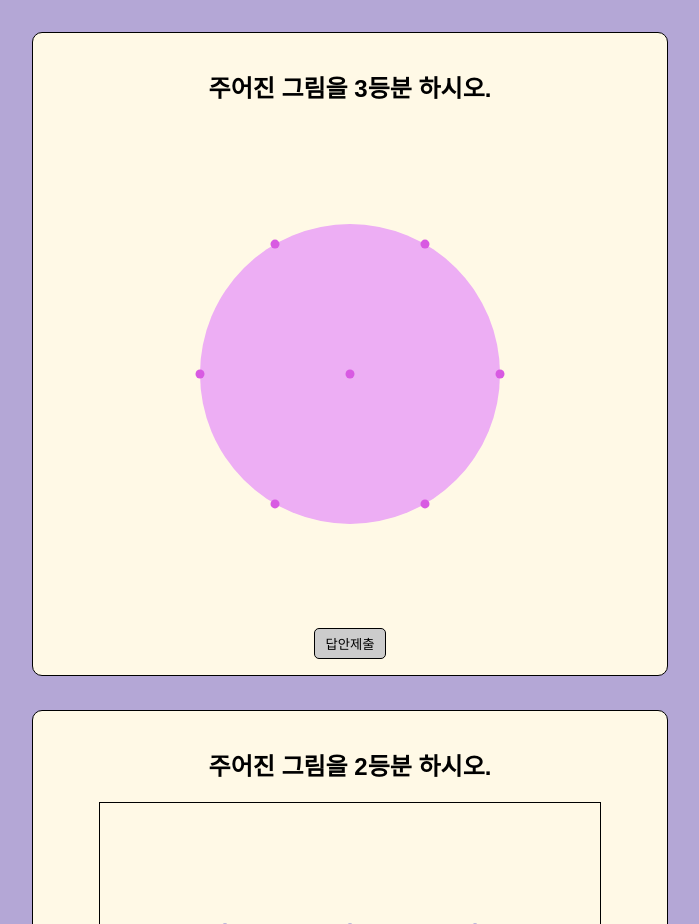
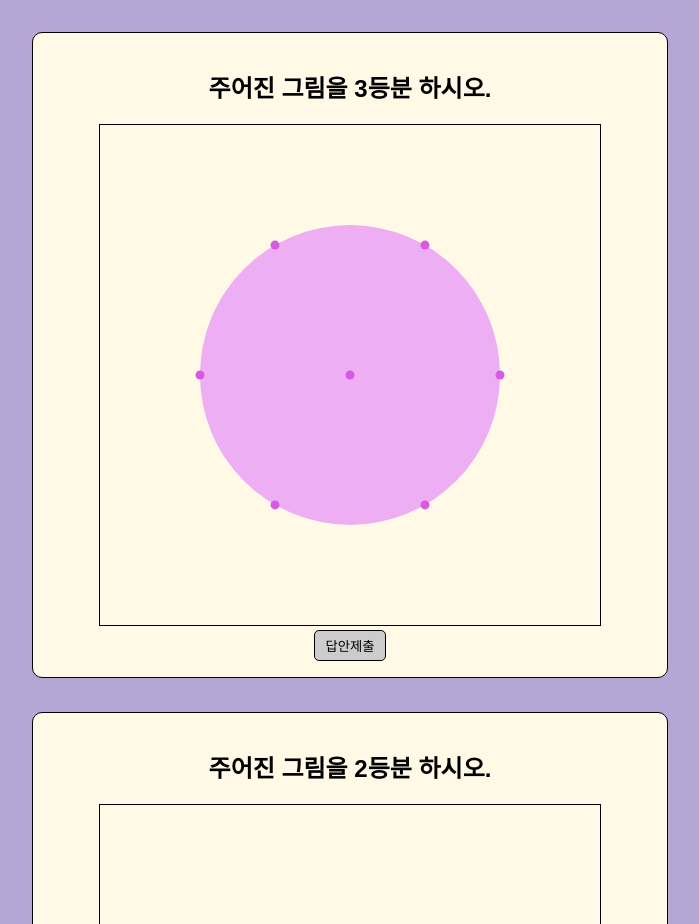
Before and after one commit to Topgrace/ElementaryFraction, a React (Vite) app: page / in a window 1280 px wide. Shown: the part 3185-4109 px from the top of the page, without its empty margins (290-989 px from the left). Built offline with nearby package versions, Linux system fonts and the light colour scheme.

Commit message:
border modified

```diff
--- a/src/components/CircleDivisionQ.module.css
+++ b/src/components/CircleDivisionQ.module.css
@@ -14,7 +14,7 @@
 }
 .containerDefault {
   cursor: default;
-  /*border: 1px solid black;*/
+  border: 1px solid black;
 }
 .circle {
   fill: #d85ae2;
```
